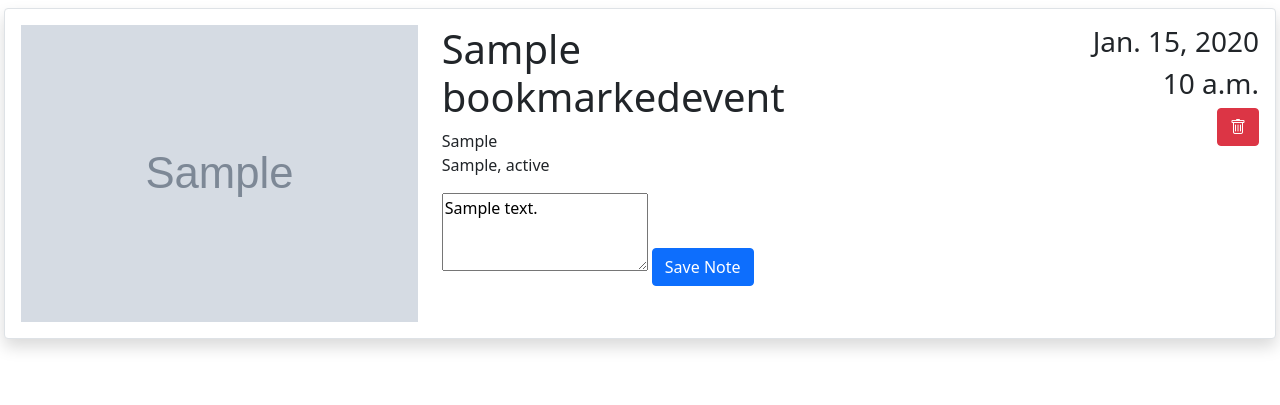
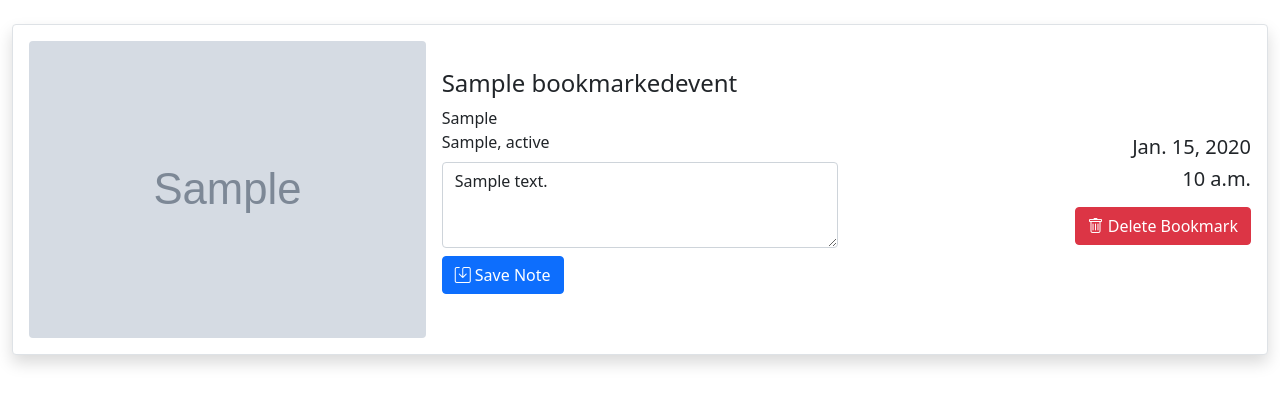
Before and after one commit to DallasLaComb/Ticket-Master, a Django app: page /bookmarks/ in a window 1280 px wide. Shown: the part 56-461 px from the top of the page. Run offline with Django 4.2, Linux system fonts and the light colour scheme; tables that the repository leaves empty hold one stand-in row (values such as "Sample post"); grey boxes marked "Sample" are stand-in pictures.

Commit message:
Refactor HTML templates for bookmarks and event cards

```diff
--- a/ticket_notes/templates/bookmarks.html
+++ b/ticket_notes/templates/bookmarks.html
@@ -1,35 +1,44 @@
 {% extends "base.html" %}
 {% block content %}
+    <div class="container-fluid py-4">
         {% for bookmark in bookmarks %}
-        <div class="row">
-            <div class="col-12 px-3">
-                <div class="card my-2 border shadow rounded px-3">
-                    <div class="row my-3">
-                        <div class="col-md-4">
-                            <img class="img-fluid" src="{{ bookmark.image_url }}">
+            <div class="row mb-4">
+                <div class="col-12">
+                    <div class="card border shadow rounded">
+                        <div class="card-body">
+                            <div class="row align-items-center g-3"> <!-- Use g-3 for some spacing between grid rows and columns -->
+                                <!-- Image section -->
+                                <div class="col-md-6 col-lg-4">
+                                    <img class="img-fluid rounded" src="{{ bookmark.image_url }}">
                                 </div>
-                        <div class="col-md-4">
-                            <h1>{{ bookmark.event_name }}</h1>
-                            <p>{{ bookmark.venue }}<br>{{ bookmark.city }}, {{ bookmark.state }}</p>
-                            <!-- Form for adding/editing notes -->
-                            <form method="post" action="{% url 'edit_note' bookmark.id %}">
+                                <!-- Content and form section -->
+                                <div class="col-md-6 col-lg-4">
+                                    <h2 class="h4">{{ bookmark.event_name }}</h2>
+                                    <p class="mb-2">{{ bookmark.venue }}<br>{{ bookmark.city }}, {{ bookmark.state }}</p>
+                                    <form method="post" action="{% url 'edit_note' bookmark.id %}" class="mb-3">
                                         {% csrf_token %}
-                                <textarea name="note" rows="3">{{ bookmark.note }}</textarea>
-                                <button type="submit" class="btn btn-primary">Save Note</button>
+                                        <textarea name="note" rows="3" class="form-control mb-2">{{ bookmark.note }}</textarea>
+                                        <button type="submit" class="btn btn-primary">
+                                            <i class="bi bi-save"></i> Save Note
+                                        </button>
                                     </form>
                                 </div>
-                        <div class="col-md-4 text-end">
-                            <h3>{{ bookmark.local_date }}</h3>
-                            <h3>{{ bookmark.local_time }}</h3>
-                            <!-- Form for deleting the bookmark -->
-                            <form method="post" action="{% url 'delete_bookmark' bookmark.id %}">
+                                <!-- Date, time, and delete button section -->
+                                <div class="col-md-12 col-lg-4 text-md-start text-lg-end">
+                                    <h3 class="h5">{{ bookmark.local_date }}</h3>
+                                    <h3 class="h5 mb-3">{{ bookmark.local_time }}</h3>
+                                    <form method="post" action="{% url 'delete_bookmark' bookmark.id %}" class="text-end">
                                         {% csrf_token %}
-                                <button type="submit" class="btn btn-danger"><i class="bi bi-trash"></i></button>
+                                        <button type="submit" class="btn btn-danger">
+                                            <i class="bi bi-trash"></i> Delete Bookmark
+                                        </button>
                                     </form>
                                 </div>
                             </div>
                         </div>
                     </div>
                 </div>
+            </div>
         {% endfor %}
+    </div>
 {% endblock %}
--- a/ticket_notes/templates/eventCard.html
+++ b/ticket_notes/templates/eventCard.html
@@ -1,7 +1,7 @@
 {% for event in events %}
     <div class="row">
         <div class="col-12 px-md-3 px-0">
-            <div class="card my-2 border shadow rounded px-md-3 px-1" style="width: 100%">
+            <div class="card my-2 border shadow rounded px-md-3 px-2" style="width: 100%">
                 <div class="row my-3">
                     <div class="col-md-4 col-12 d-flex align-items-center">
                         <img class="img-fluid" src="{{ event.image_url }}">
@@ -31,7 +31,7 @@
                     </div>
                     <div class="col-md-4 col-6 text-end my-3">
                         <h3 class="h3 text-success ">{{ event.local_date }}</h3>
-                        <h3 class="h3 text-success ">{{ event.local_time }}</h3>
+                        <h3 class="h3 text-success ">{{ event.local_time}}</h3>
                     </div>
                 </div>
             </div>
```
Lines whose indentation alone changed are shown as unchanged.
